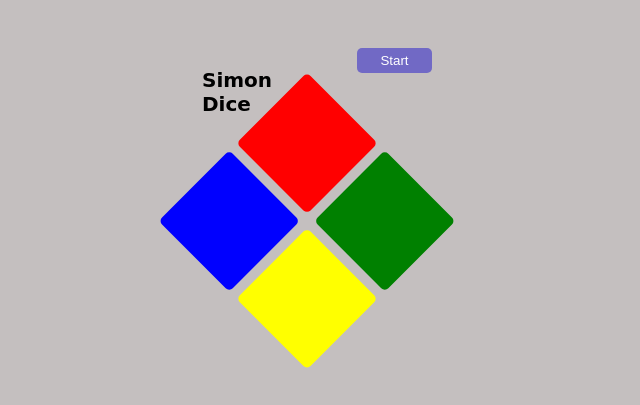
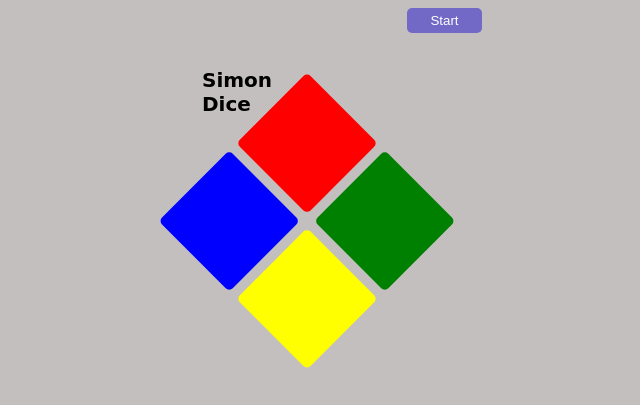
Before and after one commit to javee7/simondice, a plain HTML site: page index.html in a window 1280 px wide. Shown: the whole page, without its empty margins (341-981 px from the left). Drawn offline with Linux system fonts and the light colour scheme; a web font is replaced by a local one.

Commit message:
Update styles.css

```diff
--- a/styles.css
+++ b/styles.css
@@ -71,8 +71,8 @@ body{
     color: #ffffff;
     background-color: #483fc9a9 ;
     padding: 5px;
-    top: -10px;
-    right: -10px;
+    top: -50px;
+    right: -60px;
 }
 
 #start-button:disabled{
```
